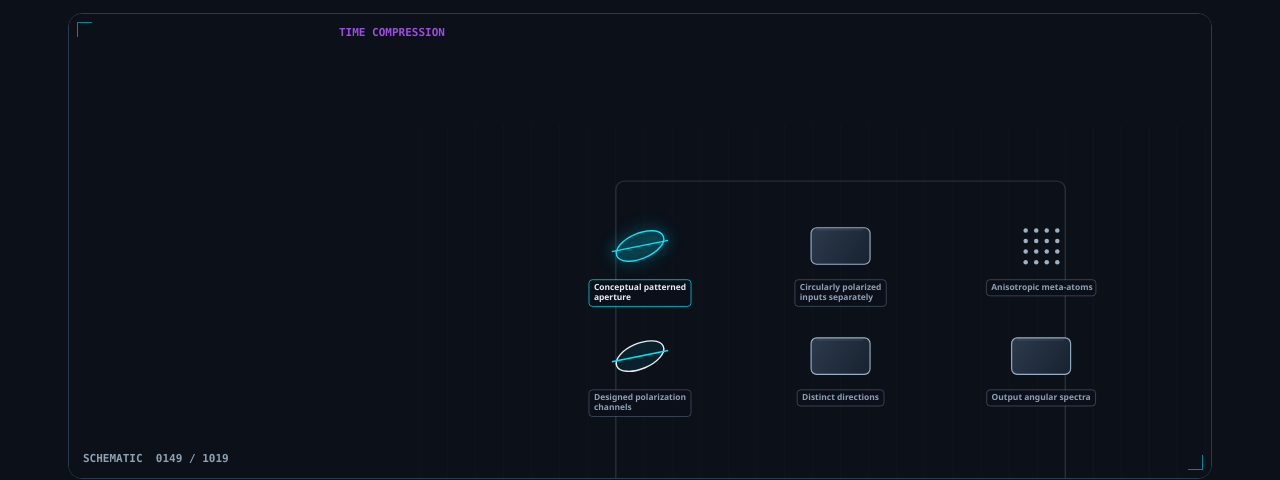
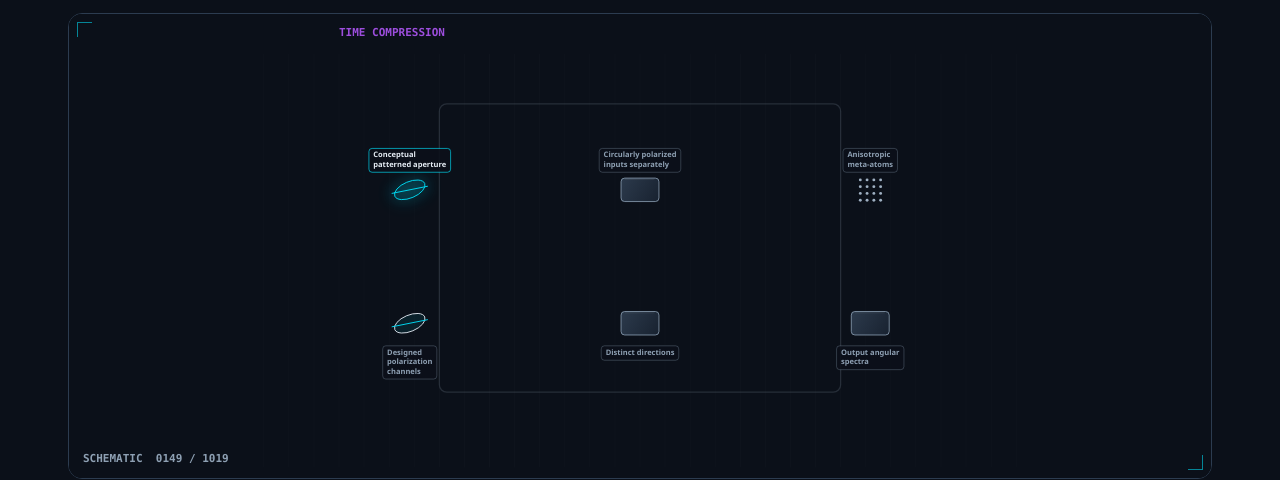
Before and after one commit to mizcausevic-dev/spin-dependent-dielectric-beam-splitter-explainer, a plain HTML site: page index.html in a window 1280 px wide. Shown: the part 333-813 px from the top of the page. Drawn offline with Linux system fonts and the light colour scheme.

Commit message:
Spread schematic parts so labels no longer overlap.

```diff
--- a/engine.js
+++ b/engine.js
@@ -1141,15 +1141,7 @@
     }
     var a = cen(prev);
     var b = cen(nodes);
-    var e = si === 0 ? smooth(Math.min(1, local / 0.45)) : smooth(Math.min(1, local / 0.32));
-    var z1 = si === 4 ? 1.02 : 1.12;
-    var z0 = si === 0 ? 1.0 : 1.06;
-    return {
-      x: a.x + (b.x - a.x) * e,
-      y: a.y + (b.y - a.y) * e,
-      z: z0 + (z1 - z0) * e,
-      si: si
-    };
+    return { x: 0.5, y: 0.48, z: 1, si: si };
   }
 
   function drawSilhouette(ctx, kind) {
@@ -1195,15 +1187,17 @@
 
   function drawLabel(ctx, node, p, on) {
     ctx.font = "600 12px ui-sans-serif, Segoe UI, sans-serif";
-    var lines = wrap(ctx, node.label, 148);
+    var lines = wrap(ctx, node.label, 128);
     var w = 0;
     var i;
     for (i = 0; i < lines.length; i++) w = Math.max(w, ctx.measureText(lines[i]).width);
-    w = Math.min(156, w + 14);
+    w = Math.min(136, w + 14);
     var h = lines.length * 15 + 8;
+    var above = node.y < 0.45;
     var lx = p.x - w / 2;
-    var ly = p.y + 48;
-    if (ly + h > 680) ly = p.y - 48 - h;
+    var ly = above ? p.y - 28 - h : p.y + 36;
+    if (lx < 28) lx = 28;
+    if (lx + w > 1172) lx = 1172 - w;
     ctx.fillStyle = "rgba(11,16,25,.86)";
     roundRect(ctx, lx, ly, w, h, 5);
     ctx.fill();
@@ -1257,6 +1251,7 @@
     var accent = roleColor(node.role);
     ctx.save();
     ctx.translate(p.x, p.y);
+    ctx.scale(0.72, 0.72);
     if (on) {
       ctx.shadowColor = accent;
       ctx.shadowBlur = 16;
```
Also changed, not shown: index.html (+1 -1 lines), scene.json (+10 -10 lines).
